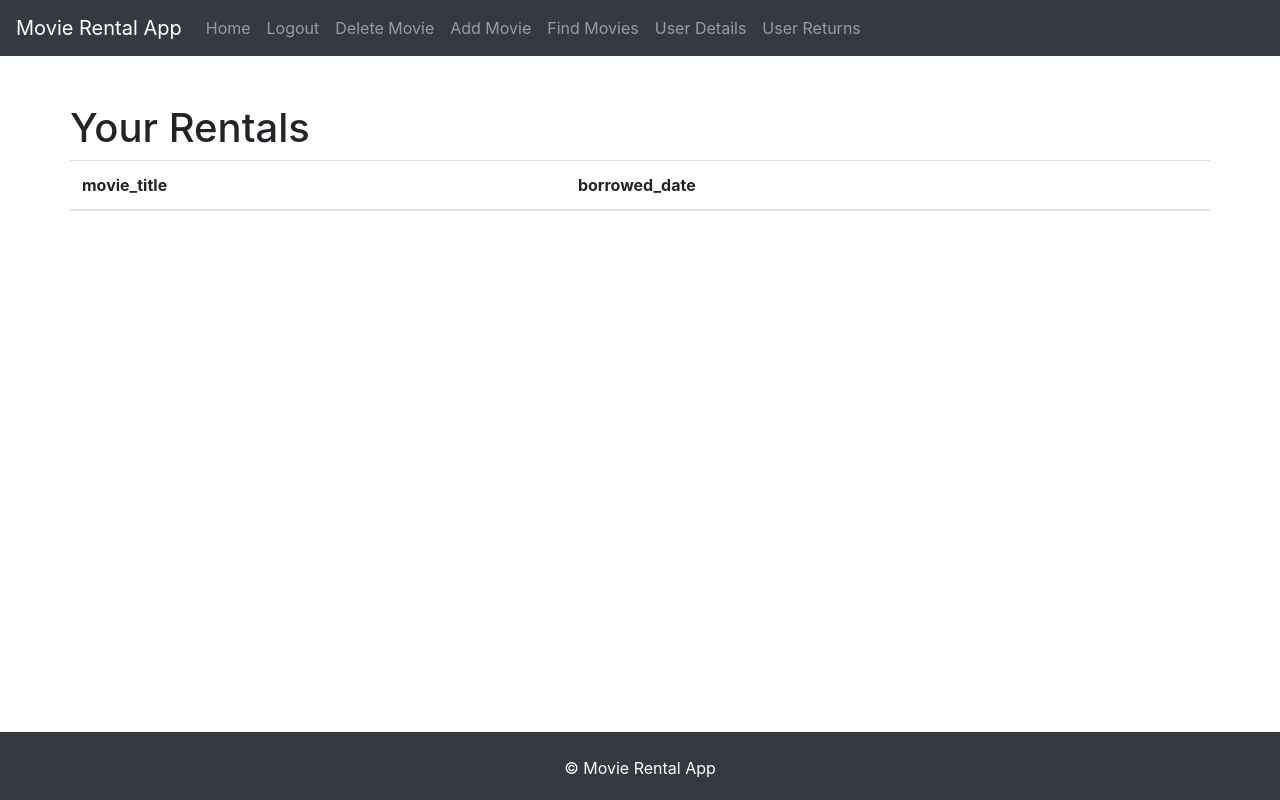
After one commit to vinitshah24/Movie-Rental-DB-G5, a Flask app: page /user_rental_history in a window 1280 px wide. The commit adds this page. Run offline with Flask 2, Linux system fonts and the light colour scheme; the visitor is signed in with stand-in values (Sample User, id 1); data comes from the database, SQL or seed files in the repository; both versions use the stored data as it was after the commit; lists and menus that the app fills with data are empty; parts of the project's set-up code (start-up, migrations or seed data) failed here and were passed over; some libraries are stand-ins or nearby versions.

Commit message:
MyRentals user story done - Jay Patel

```diff
--- a/app/rental/routes.py
+++ b/app/rental/routes.py
@@ -121,3 +121,15 @@ def user_rentals():
     return render_template('rental/user_rentals.html',
                             title='Rented Movies',
                             resultset=data)
+
+@rental.route('/user_rental_history', methods=['GET', 'POST'])
+def user_rental_history():
+    conn = mysql.connect()
+    cursor = conn.cursor(pymysql.cursors.DictCursor)
+    cursor.execute(queries.SELECT_USER_RENTAL_HISTORY, session["logged_user_id"])
+    data = cursor.fetchall()
+    cursor.close()
+    conn.close()
+    return render_template('rental/user_rental_history.html',
+                            title='User Movie Rental',
+                            resultset=data)
--- a/app/templates/base.html
+++ b/app/templates/base.html
@@ -40,6 +40,7 @@
                         <a class="nav-item nav-link" href="{{ url_for('rental.filter_movies') }}">Find Movies</a>
                         <a class="nav-item nav-link" href="{{ url_for('rental.rent_movie_list') }}">Rent</a>
                         <a class="nav-item nav-link" href="{{ url_for('rental.user_rentals') }}">My Rentals</a>
+                        <a class="nav-item nav-link" href="{{ url_for('rental.user_rental_history') }}">User Rental History</a>
                     </div>
                     {% else %}
                     <div class="navbar-nav">
--- /dev/null
+++ b/app/templates/rental/user_rental_history.html
@@ -0,0 +1,24 @@
+{% extends "base.html" %}
+
+{% block content %}
+
+<div class="container mt-5 mb-5">
+    <div class="row">
+        <h1>Your Rentals</h1>
+        <table class="table table-striped">
+            <thead>
+                <tr>
+                    <th scope="col">movie_title</th>
+                    <th scope="col">borrowed_date</th>
+                </tr>
+            </thead>
+            {% for record in resultset %}
+            <tbody>
+                <td>{{ record['movie_title'] }}</td>
+                <td>{{ record['borrowed_date'].strftime('%d, %b %Y') }}</td>
+            </tbody>
+            {% endfor %}
+        </table>
+    </div>
+</div>
+{% endblock content %}
```
Also changed, not shown: app/rental/models.py (+10 -1 lines), query.sql (line endings or trailing spaces).
